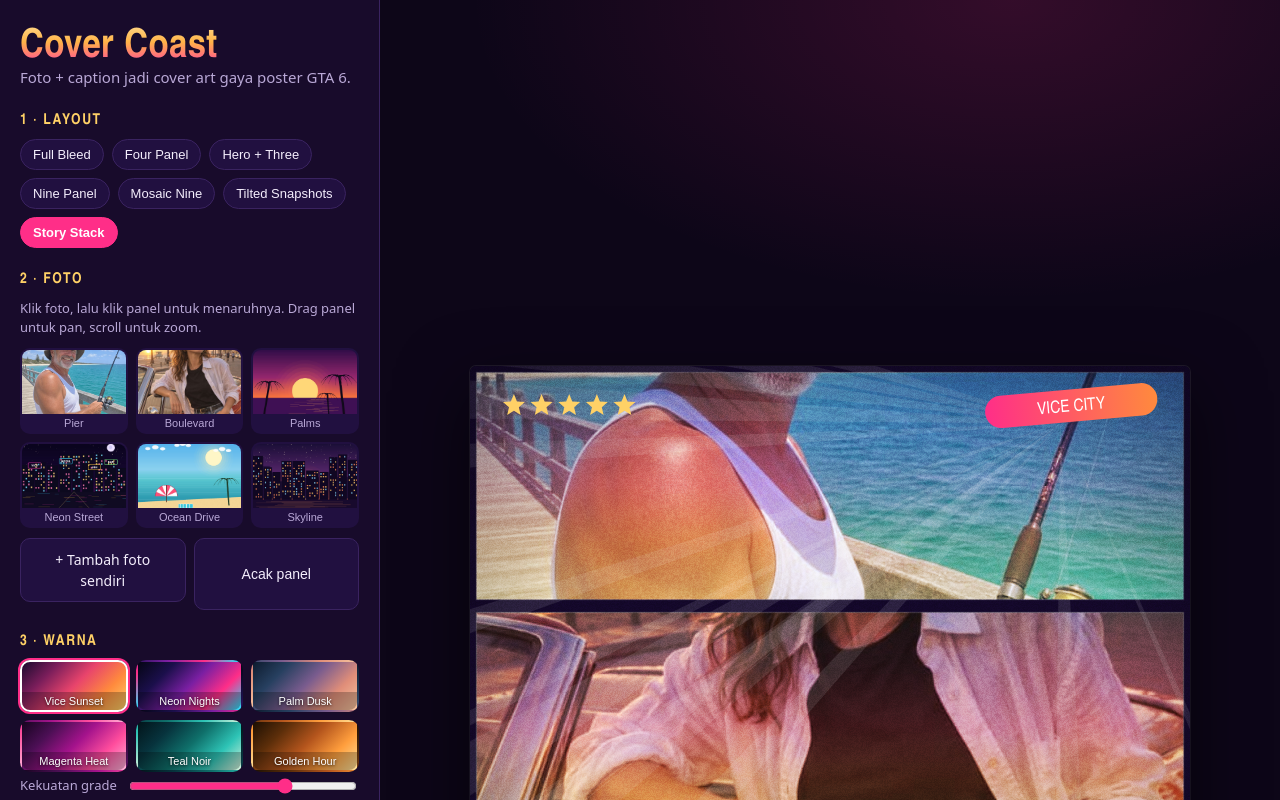
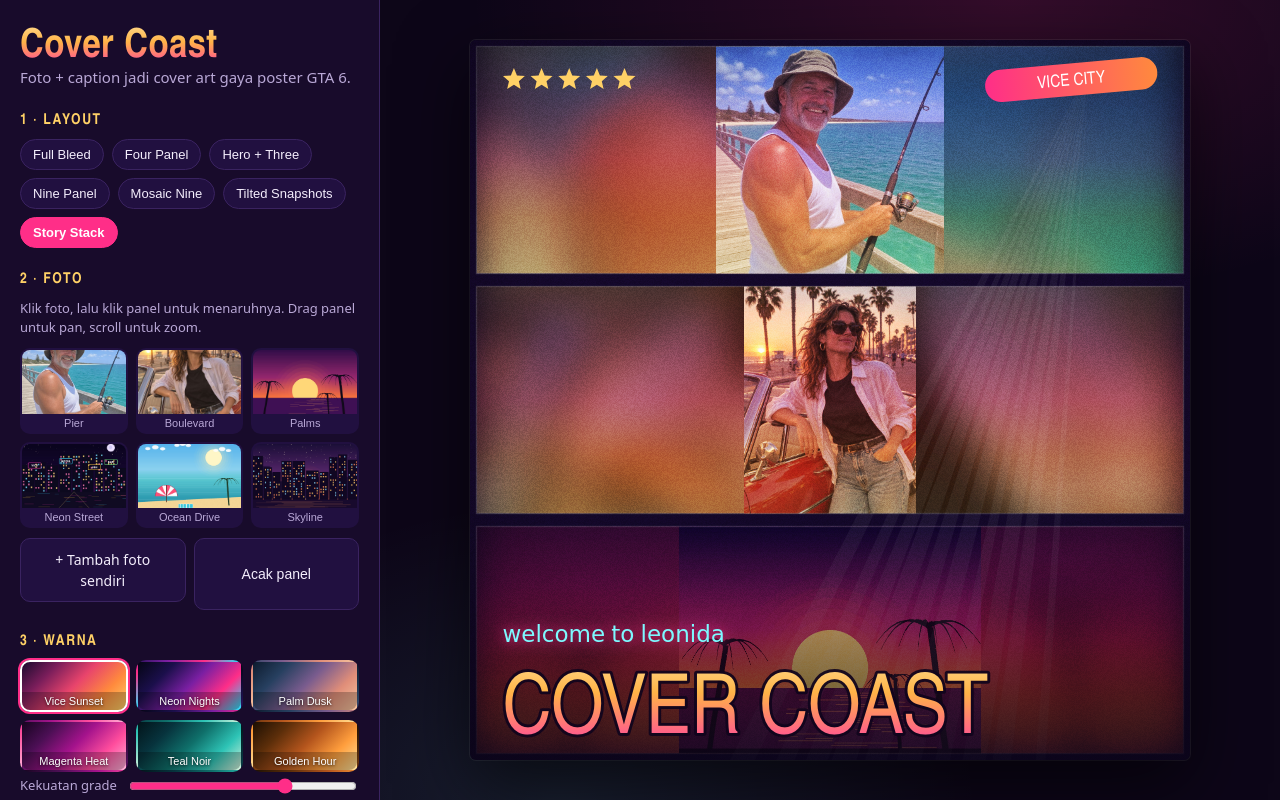
Before and after one commit to zesty-pika-87/gta6-cover-art-01-v7, a plain HTML site: page app/index.html in a window 1280 px wide. Both pictures are taken after a click on the button "Story Stack". Shown: the top 800 px of the page. Drawn offline with Linux system fonts and the light colour scheme.

Commit message:
polish: faint sunburst, stack smart-fit, viewport-fit editor, tilted geometry, test hooks

```diff
--- a/app/src/main.js
+++ b/app/src/main.js
@@ -7,6 +7,10 @@ import { runShot } from './shots.js';
 const $ = (id) => document.getElementById(id);
 const canvas = $('cover');
 const statusEl = $('status');
+
+// Surface page errors for automated checks.
+window.__errors = [];
+window.addEventListener('error', (e) => window.__errors.push(String(e.message)));
 
 let state = defaultState();
 const history = new History();
@@ -313,6 +317,17 @@ document.addEventListener('keydown', (e) => {
 $('exportOne').addEventListener('click', () => exportOne(exportSize));
 $('exportAll').addEventListener('click', exportAll);
 
+// Test hook: lets automated checks render exports and read state.
+window.__coverTest = {
+  state: () => state,
+  renderTo: (w, h) => {
+    const off = document.createElement('canvas');
+    off.width = w; off.height = h;
+    drawCover(off, state, images);
+    return off.toDataURL('image/png');
+  },
+};
+
 // --- boot -------------------------------------------------------------------
 const shot = new URLSearchParams(location.search).get('shot');
 async function boot() {
--- a/app/src/render.js
+++ b/app/src/render.js
@@ -62,11 +62,11 @@ export function layoutRects(layout, w, h) {
     }
     case 'tilted': {
       // Three polaroids, slightly rotated, over a dimmed full-bleed backdrop.
-      const pw = w * 0.52, ph = h * 0.42;
+      const pw = w * 0.50, ph = h * 0.38;
       return [
-        { x: w * 0.06, y: h * 0.05, w: pw, h: ph, rot: -0.10 },
-        { x: w * 0.42, y: h * 0.28, w: pw, h: ph, rot: 0.06 },
-        { x: w * 0.10, y: h * 0.55, w: pw, h: ph, rot: -0.04 },
+        { x: w * 0.06, y: h * 0.04, w: pw, h: ph, rot: -0.10 },
+        { x: w * 0.44, y: h * 0.25, w: pw, h: ph, rot: 0.06 },
+        { x: w * 0.10, y: h * 0.52, w: pw, h: ph, rot: -0.04 },
       ];
     }
     case 'stack': return [R(0, 0, 1, 1 / 3), R(0, 1 / 3, 1, 1 / 3), R(0, 2 / 3, 1, 1 / 3)].map(inset);
@@ -85,7 +85,23 @@ function drawPhotoInto(ctx, img, rect, ox, oy, zoom) {
   ctx.drawImage(img, cx - pw / 2, cy - ph / 2, pw, ph);
 }
 
-/** Fills a rect with the grade's 5-stop gradient, blended over the photo. */
+/** Wide strips (Story Stack) never decapitate a photo: blurred cover-fill
+    backdrop plus the whole photo fitted inside, so faces stay intact. */
+function drawStackPanel(ctx, img, rect, slot, grade, strength) {
+  if (!img) return;
+  const iw = img.naturalWidth || img.width, ih = img.naturalHeight || img.height;
+  ctx.save();
+  ctx.filter = 'blur(22px) brightness(0.72) saturate(1.15)';
+  drawPhotoInto(ctx, img, rect, slot.ox, slot.oy, 1);
+  ctx.filter = 'none';
+  const contain = Math.min(rect.w / iw, rect.h / ih) * slot.zoom;
+  const pw = iw * contain, ph = ih * contain;
+  const cx = rect.x + rect.w / 2 + slot.ox * rect.w;
+  const cy = rect.y + rect.h / 2 + slot.oy * rect.h;
+  ctx.drawImage(img, cx - pw / 2, cy - ph / 2, pw, ph);
+  ctx.restore();
+  gradeWash(ctx, rect, grade, strength);
+}
 function gradeWash(ctx, rect, grade, strength) {
   if (strength <= 0) return;
   const grad = ctx.createLinearGradient(rect.x, rect.y, rect.x, rect.y + rect.h);
@@ -101,16 +117,18 @@ function gradeWash(ctx, rect, grade, strength) {
   ctx.restore();
 }
 
-/** Sunburst rays fanning from a point, deterministic from the seed. */
+/** Sunburst rays fanning from the top-right corner, deterministic from the seed.
+    Kept faint and high so the rays read as sky light, never as scratches
+    across a face. */
 function sunburst(ctx, w, h, seed, alpha) {
   const rng = mulberry32(seed * 7919 + 13);
-  const cx = w * 0.82, cy = h * 0.08;
+  const cx = w * 0.86, cy = h * 0.04;
   ctx.save();
   ctx.globalAlpha = alpha;
   ctx.fillStyle = '#ffffff';
-  for (let i = 0; i < 14; i++) {
-    const a0 = Math.PI * (0.35 + rng() * 0.55) + i * 0.10;
-    const a1 = a0 + 0.02 + rng() * 0.05;
+  for (let i = 0; i < 10; i++) {
+    const a0 = Math.PI * 0.52 + i * 0.042 + rng() * 0.012;
+    const a1 = a0 + 0.014 + rng() * 0.02;
     const r = Math.max(w, h) * 1.4;
     ctx.beginPath();
     ctx.moveTo(cx, cy);
@@ -340,12 +358,16 @@ export function drawCover(canvas, s, images) {
       ctx.clip();
       const slot = s.panels[i];
       const img = photoAt(i);
-      if (img) drawPhotoInto(ctx, img, r, slot.ox, slot.oy, slot.zoom);
-      else {
+      if (s.layout === 'stack' && img) {
+        drawStackPanel(ctx, img, r, slot, grade, s.strength);
+      } else if (img) {
+        drawPhotoInto(ctx, img, r, slot.ox, slot.oy, slot.zoom);
+        gradeWash(ctx, r, grade, s.strength);
+      } else {
         ctx.fillStyle = '#241243';
         ctx.fillRect(r.x, r.y, r.w, r.h);
+        gradeWash(ctx, r, grade, s.strength);
       }
-      gradeWash(ctx, r, grade, s.strength);
       ctx.restore();
       ctx.strokeStyle = 'rgba(255,255,255,0.14)';
       ctx.lineWidth = Math.max(1, w * 0.002);
@@ -354,7 +376,7 @@ export function drawCover(canvas, s, images) {
   }
 
   // Deterministic effects, identical in preview and every export.
-  if (s.effects.sunburst) sunburst(ctx, w, h, s.seed, 0.10);
+  if (s.effects.sunburst) sunburst(ctx, w, h, s.seed, 0.05);
   if (s.effects.halftone) halftone(ctx, w, h, s.seed, 0.16);
   if (s.effects.vignette) vignette(ctx, w, h);
   if (s.effects.grain) grain(ctx, w, h, s.seed, 0.10);
--- a/app/style.css
+++ b/app/style.css
@@ -37,7 +37,7 @@ body {
 .app {
   display: grid;
   grid-template-columns: 380px 1fr;
-  min-height: 100vh;
+  height: 100vh;
 }
 
 .controls {
@@ -185,6 +185,8 @@ button:disabled { opacity: 0.4; cursor: default; }
   align-items: center;
   justify-content: center;
   padding: 28px;
+  min-height: 0;
+  overflow: hidden;
   background:
     radial-gradient(900px 500px at 70% 0%, rgba(255, 46, 136, 0.16), transparent 60%),
     radial-gradient(700px 500px at 20% 100%, rgba(125, 249, 255, 0.10), transparent 60%),
@@ -207,7 +209,8 @@ body.shot-cover .stage { padding: 0; min-height: 100vh; background: #14082a; }
 body.shot-cover #cover { max-height: 100vh; border-radius: 0; box-shadow: none; }
 
 @media (max-width: 900px) {
-  .app { grid-template-columns: 1fr; }
+  .app { grid-template-columns: 1fr; height: auto; min-height: 100vh; }
   .controls { border-right: none; border-bottom: 1px solid var(--line); }
+  .stage { overflow: visible; }
   #cover { max-height: 70vh; }
 }
```
